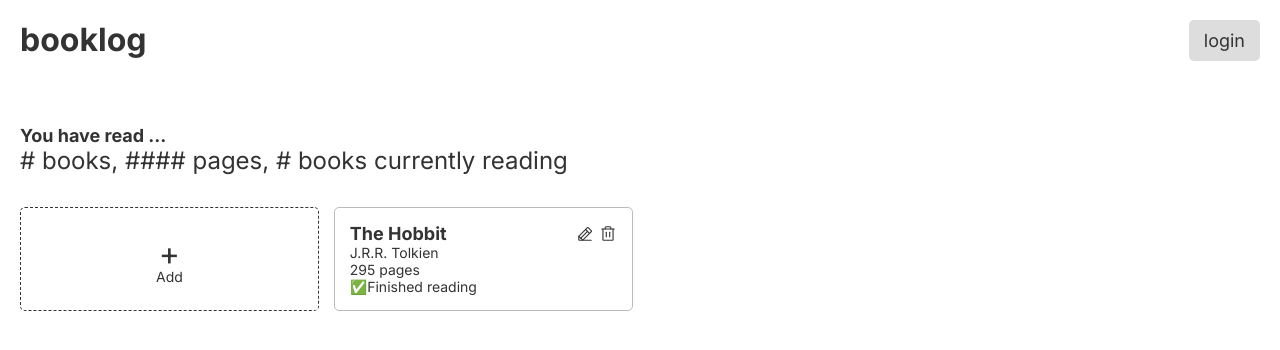
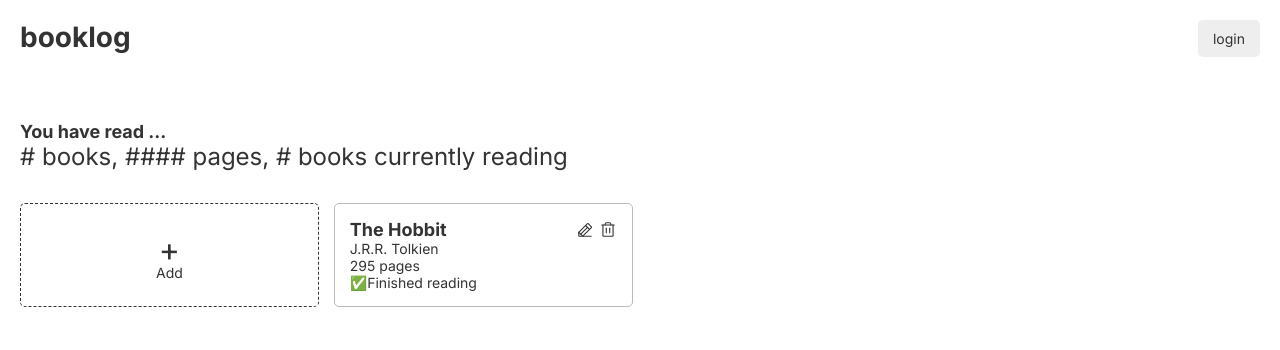
Before and after one commit to taewookim02/booklog, a plain HTML site: page index.html in a window 1280 px wide. Drawn offline with Linux system fonts and the light colour scheme.

Commit message:
Edit login button font-size and background-color

```diff
--- a/style.css
+++ b/style.css
@@ -28,7 +28,7 @@ body {
 }
 
 .nav__logo {
-  font-size: 3.2rem;
+  font-size: 2.8rem;
   font-weight: 700;
 }
 
@@ -36,19 +36,18 @@ body {
 .nav__login:visited {
   color: inherit;
   text-decoration: none;
-  font-size: 1.8rem;
+  font-size: 1.4rem;
   padding: 1rem 1.5rem;
-  background-color: #ddd;
+  background-color: #eee;
   border-radius: 5px;
 }
 
 .nav__login:hover {
-  background-color: #eee;
+  background-color: #d5d5d5;
 }
 
 .nav__login:active {
   background-color: #aaa;
-  color: #fff;
 }
 
 .main__info {
```
